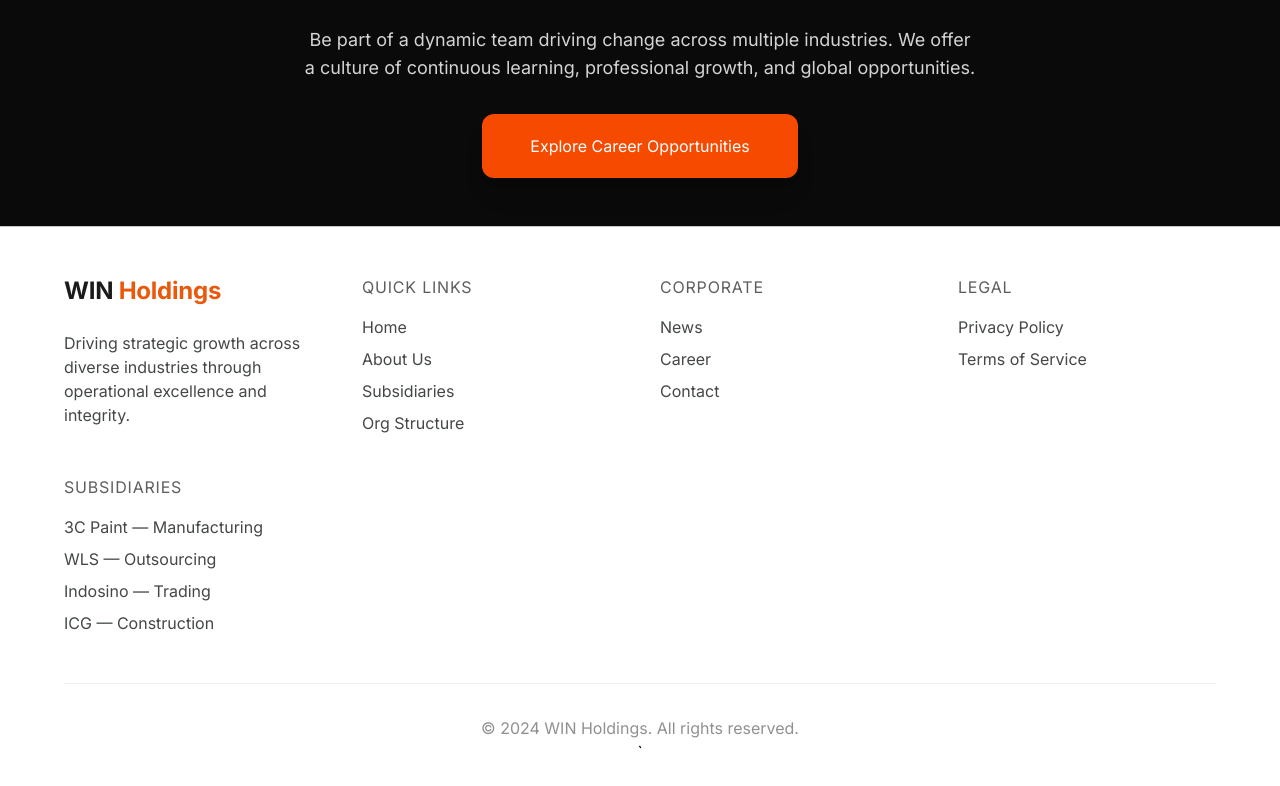
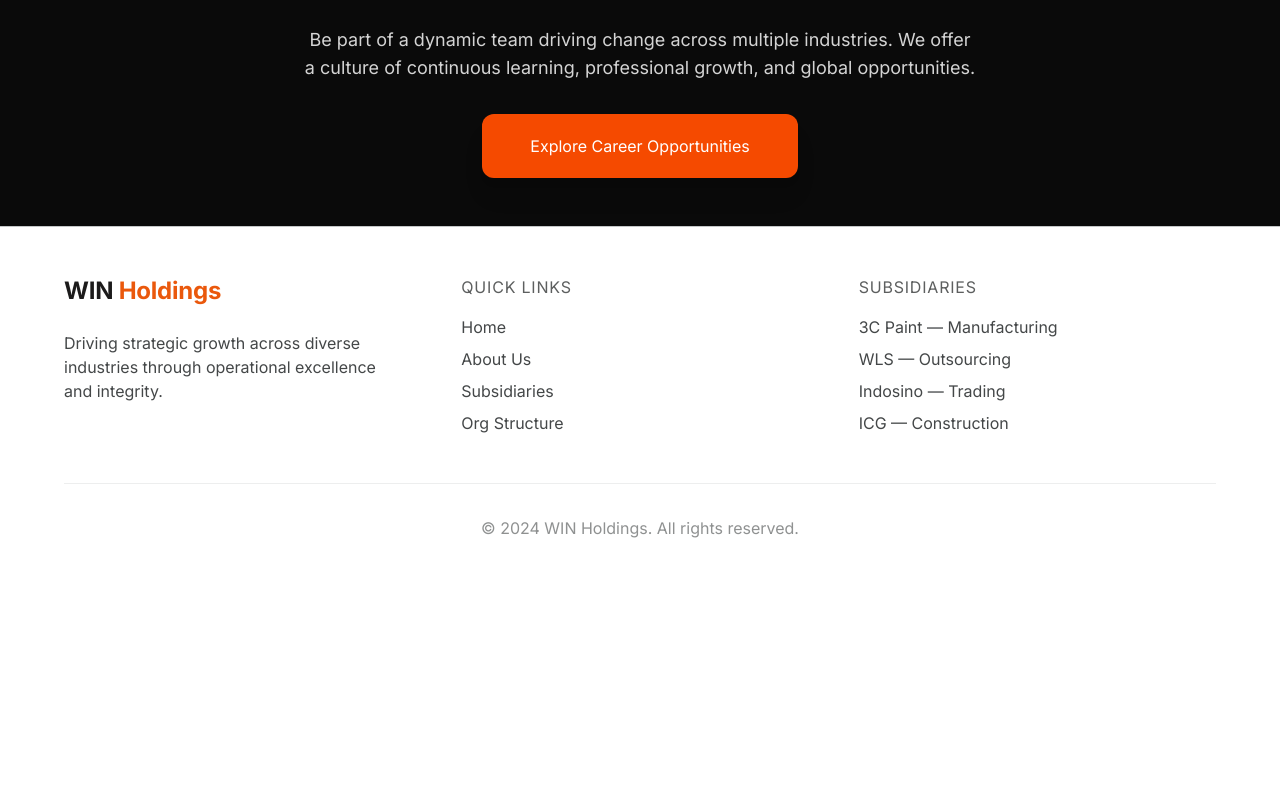
Before and after one commit to Johovenn/win-holdings, a Next.js app: page / in a window 1280 px wide. Shown: the part 3581-4367 px from the top of the page. After the commit the page ends 4169 px from the top, so only its background shows below. Built offline with nearby package versions, Linux system fonts and the light colour scheme.

Commit message:
update footer

```diff
--- a/app/components/layout/Footer.tsx
+++ b/app/components/layout/Footer.tsx
@@ -1,21 +1,40 @@
-// components/layout/Footer.tsx
-
 import Link from "next/link";
 import { footerColumns, siteConfig, subsidiaries } from "@/lib/site";
 import { cn } from "@/lib/cn";
 import Container from "../ui/Container";
 
+type FooterLink = {
+    label: string;
+    href: string;
+};
+
+type SubsidiaryItem =
+    | string
+    | {
+          name?: string;
+          label?: string;
+          href?: string;
+      };
+
+const quickLinks =
+    footerColumns.find((column) =>
+        column.title.toLowerCase().includes("quick"),
+    )?.links ?? footerColumns[0]?.links ?? [];
+
 export default function Footer() {
     return (
         <footer className="border-t border-[#c4c7c8] bg-white">
             <Container className="py-12">
-                <div className="grid gap-10 md:grid-cols-2 lg:grid-cols-4">
+                <div className="grid gap-10 md:grid-cols-3">
                     <div>
                         <Link
                             href="/"
                             className="text-2xl font-bold tracking-[-0.24px] text-[#1c1b1b]"
                         >
-                        WIN <span className="text-[#ea580c]">Holdings</span>
+                            WIN{" "}
+                            <span className="text-[#ea580c]">
+                                Holdings
+                            </span>
                         </Link>
 
                         <p className="mt-6 max-w-xs text-base leading-6 text-[#444748]">
@@ -23,36 +42,18 @@ export default function Footer() {
                         </p>
                     </div>
 
-                    {footerColumns.map((column) => (
                     <FooterColumn
-                            key={column.title}
-                            title={column.title}
-                            links={column.links}
+                        title="Quick Links"
+                        links={quickLinks}
                     />
-                    ))}
 
-                    <div>
-                        <h3 className="text-base uppercase leading-6 tracking-[0.8px] text-[#5d5f5f]">
-                            Subsidiaries
-                        </h3>
-
-                        <ul className="mt-4 space-y-2">
-                        {subsidiaries.map((item) => (
-                            <li
-                                key={item}
-                                className="text-base leading-6 text-[#444748]"
-                            >
-                            {item}
-                            </li>
-                        ))}
-                        </ul>
-                    </div>
+                    <SubsidiariesColumn />
                 </div>
 
                 <div className="mt-12 border-t border-[#c4c7c8]/30 pt-8 text-center">
                     <p className="text-base leading-6 text-[#444748]/60">
                         © 2024 WIN Holdings. All rights reserved.
-                    </p>`
+                    </p>
                 </div>
             </Container>
         </footer>
@@ -64,7 +65,7 @@ function FooterColumn({
     links,
 }: {
     title: string;
-  links: { label: string; href: string }[];
+    links: FooterLink[];
 }) {
     return (
         <div>
@@ -78,7 +79,7 @@ function FooterColumn({
                         <Link
                             href={link.href}
                             className={cn(
-                                "text-base leading-6 text-[#444748] transition-colors hover:text-[#ea580c]"
+                                "text-base leading-6 text-[#444748] transition-colors hover:text-[#ea580c]",
                             )}
                         >
                             {link.label}
@@ -89,3 +90,50 @@ function FooterColumn({
         </div>
     );
 }
+
+function SubsidiariesColumn() {
+    return (
+        <div>
+            <h3 className="text-base uppercase leading-6 tracking-[0.8px] text-[#5d5f5f]">
+                Subsidiaries
+            </h3>
+
+            <ul className="mt-4 space-y-2">
+                {(subsidiaries as SubsidiaryItem[]).map((item) => {
+                    const subsidiary = getSubsidiaryItem(item);
+
+                    return (
+                        <li key={subsidiary.label}>
+                            {subsidiary.href ? (
+                                <Link
+                                    href={subsidiary.href}
+                                    className="text-base leading-6 text-[#444748] transition-colors hover:text-[#ea580c]"
+                                >
+                                    {subsidiary.label}
+                                </Link>
+                            ) : (
+                                <span className="text-base leading-6 text-[#444748]">
+                                    {subsidiary.label}
+                                </span>
+                            )}
+                        </li>
+                    );
+                })}
+            </ul>
+        </div>
+    );
+}
+
+function getSubsidiaryItem(item: SubsidiaryItem): FooterLink {
+    if (typeof item === "string") {
+        return {
+            label: item,
+            href: "",
+        };
+    }
+
+    return {
+        label: item.name ?? item.label ?? "Subsidiary",
+        href: item.href ?? "",
+    };
+}
```
Lines whose indentation alone changed are shown as unchanged.
